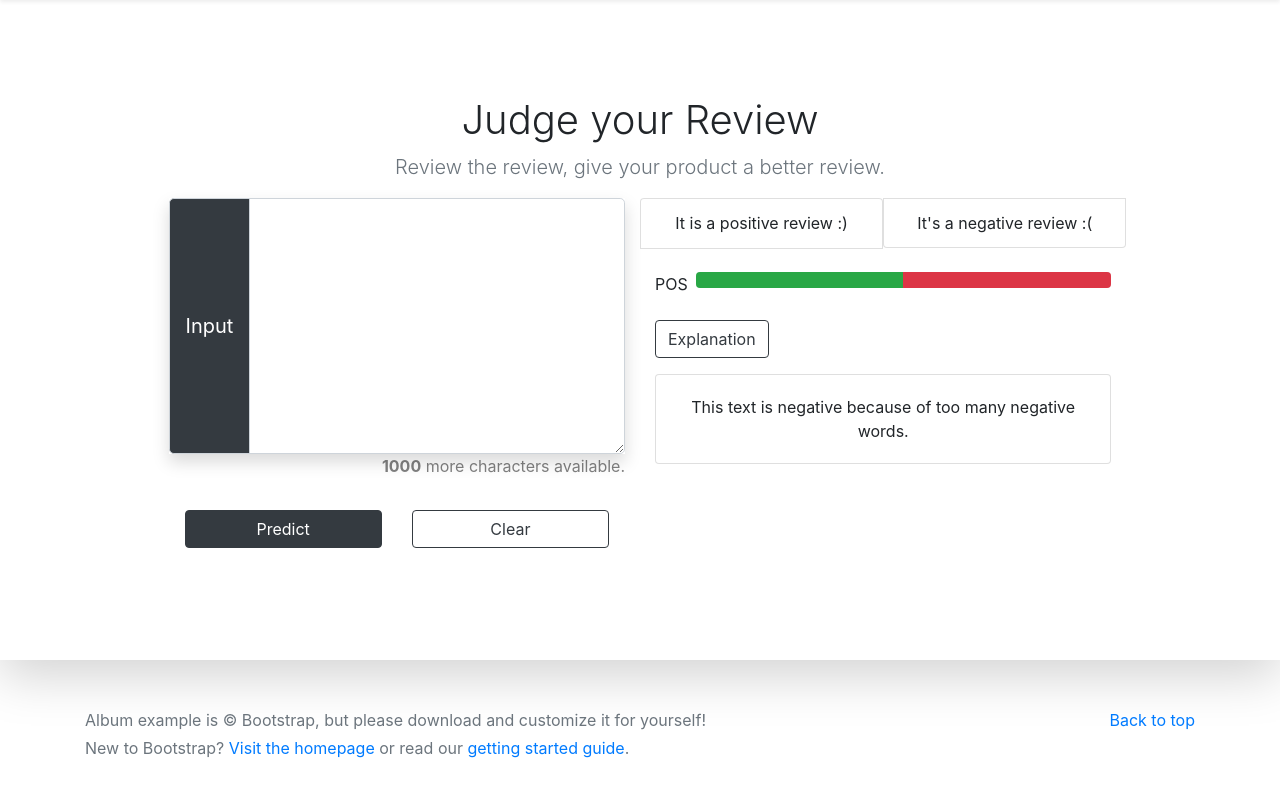
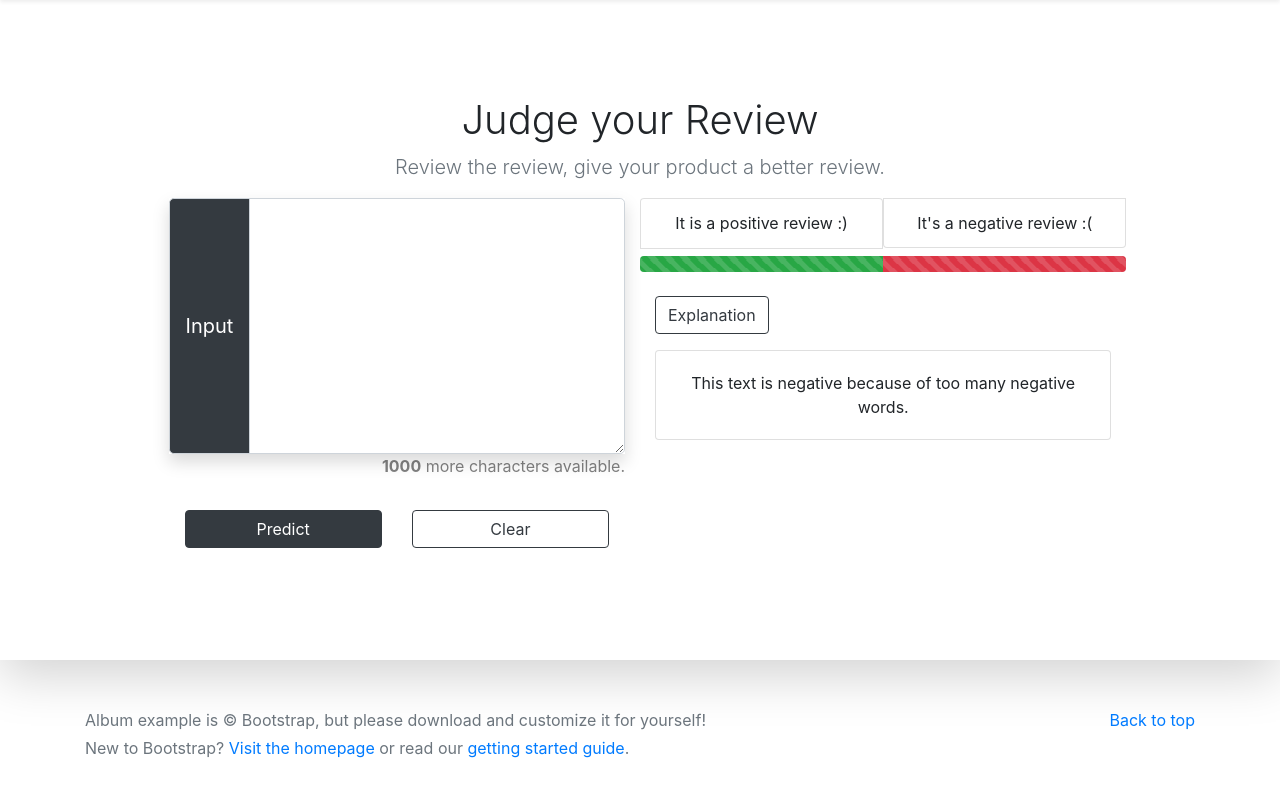
Before and after one commit to FrBernkastel/Explainable-Text-Classifier, a Django app: page /classifier/ in a window 1280 px wide. Shown: the part 56-868 px from the top of the page. Run offline with Django 3.2, Linux system fonts and the light colour scheme; some libraries are stand-ins or nearby versions.

Commit message:
Django: complete a dynamic progress bar

```diff
--- a/ExplainAny/settings.py
+++ b/ExplainAny/settings.py
@@ -120,4 +120,4 @@ USE_TZ = True
 
 STATIC_URL = '/static/'
 
-ALLOWED_HOSTS = ['100.81.39.76']
+#ALLOWED_HOSTS = ['100.81.39.76']
--- a/textClassifier/templates/classifier/index.html
+++ b/textClassifier/templates/classifier/index.html
@@ -101,7 +101,7 @@
         </div>
 
         <div class = "col-sm-6">
-          <div class = "row mb-sm-4">
+          <div class = "row mb-sm-2">
               <div class = "col-sm-6 list-group-item" id = "pos_paragraph">
                 <p hidden="hidden"> {{ pos_flag }} </p>
                 <p>It is a positive review :)</p>
@@ -113,23 +113,15 @@
               </div>
           </div>
 
+
           <!--<div id="chartContainer" style="height: 100px; width: 100%;"></div> -->
-          <div class="row">
-            <div class = "col-sm-1 align-items-center">
-              POS
-            </div>
 
-            <div class = "col-sm-11">
-              <div class="progress pt-sm-10">
-                <div class="progress-bar bg-success" role="progressbar" style="width: 50%" aria-valuenow="15" aria-valuemin="0" aria-valuemax="100"></div>
-                <div class="progress-bar bg-danger" role="progressbar" style="width: 50%" aria-valuenow="30" aria-valuemin="0" aria-valuemax="100"></div>
-              </div>
-            </div>
-
+          <div class="row progress align-center">
+            <div class="progress-bar progress-bar-striped progress-bar-animated bg-success" role="progressbar" style="width: 50%" aria-valuenow="15" aria-valuemin="0" aria-valuemax="100" id = "pos_bar"></div>
+            <div class="progress-bar progress-bar-striped progress-bar-animated bg-danger" role="progressbar" style="width: 50%" aria-valuenow="30" aria-valuemin="0" aria-valuemax="100" id = "neg_bar"></div>
           </div>
 
-
-          <p class="text-left pt-sm-4">
+          <p class="pt-sm-4 text-left">
             <a class="btn btn-outline-dark" data-toggle="collapse" href="#collapseExample" role="button" aria-expanded="false" aria-controls="collapseExample">
               Explanation
             </a>
@@ -138,8 +130,13 @@
                 {{ explanation }}
               </div>
             </div>
+
           </p>
+
+
+
         </div>
+      </div>
     </div>
   </section>
 
@@ -157,7 +154,6 @@
 </footer>
 
 
-<script type="text/javascript" src="https://canvasjs.com/assets/script/jquery.canvasjs.min.js"></script>
 <script src="https://code.jquery.com/jquery-3.1.1.min.js"  crossorigin="anonymous"></script>
 <script src="https://cdnjs.cloudflare.com/ajax/libs/popper.js/1.14.7/umd/popper.min.js" integrity="sha384-UO2eT0CpHqdSJQ6hJty5KVphtPhzWj9WO1clHTMGa3JDZwrnQq4sF86dIHNDz0W1" crossorigin="anonymous"></script>
 <script src="https://stackpath.bootstrapcdn.com/bootstrap/4.3.1/js/bootstrap.min.js" integrity="sha384-JjSmVgyd0p3pXB1rRibZUAYoIIy6OrQ6VrjIEaFf/nJGzIxFDsf4x0xIM+B07jRM" crossorigin="anonymous"></script>
@@ -242,6 +238,10 @@ function submitText() {
       //chart.options.data[0].dataPoints[0].label = pos_prob.toString() + "%";
       //chart.options.data[0].dataPoints[1].label = neg_prob + "%";
       //chart.render();
+      percent_pos = pos_prob.toString() + "%";
+      percent_neg = neg_prob.toString() + "%";
+      $("#pos_bar").css("width",percent_pos);
+      $("#neg_bar").css("width",percent_neg);
       drawResult();
 
 
@@ -253,45 +253,6 @@ function submitText() {
   });
 }
 
-$(document).ready(function () {
-
-//Better to construct options first and then pass it as a parameter
-var options = {
-  animationEnabled: true,
-  title: {
-    text: "Probability",
-    fontColor: "Peru"
-  },
-  axisY: {
-    tickThickness: 0,
-    lineThickness: 0,
-    valueFormatString: " ",
-    gridThickness: 0
-  },
-  axisX: {
-    tickThickness: 0,
-    lineThickness: 0,
-    labelFontSize: 18,
-    labelFontColor: "Peru"
-  },
-  data: [{
-    indexLabelFontSize: 13,
-    toolTipContent: "<span style=\"color:#62C9C3\">{indexLabel}:</span> <span style=\"color:#CD853F\"><strong>{y}</strong></span>",
-    indexLabelPlacement: "inside",
-    indexLabelFontColor: "white",
-    indexLabelFontWeight: 600,
-    indexLabelFontFamily: "Verdana",
-    color: "#62C9C3",
-    type: "bar",
-    dataPoints: [
-      { y: 50, label: "50%", indexLabel: "Pos" },
-      { y: 50, label: "50%", indexLabel: "Neg" },
-    ]
-  }]
-};
-  var chart = new CanvasJS.Chart("chartContainer",options);
-  chart.render();
-});
 
 </script>
 
```
